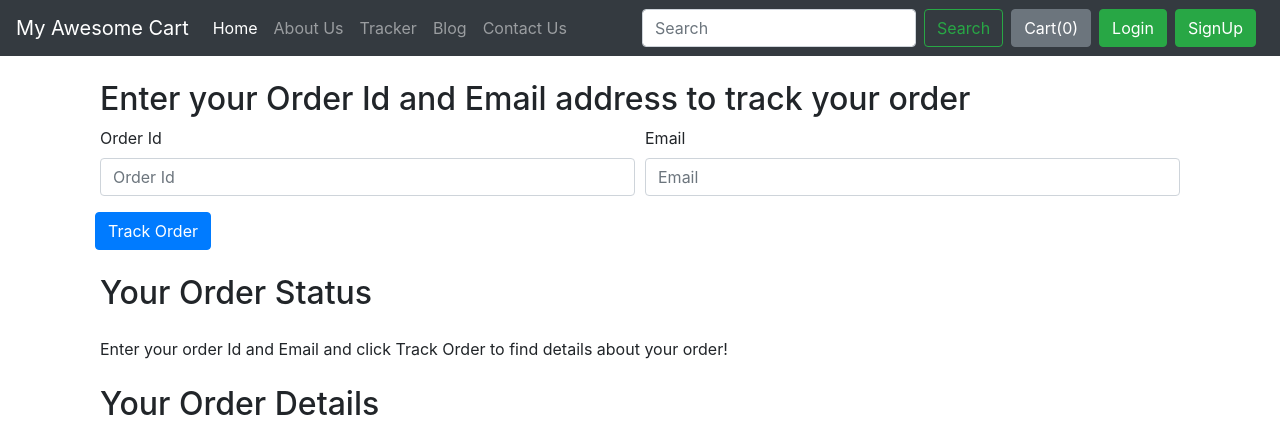
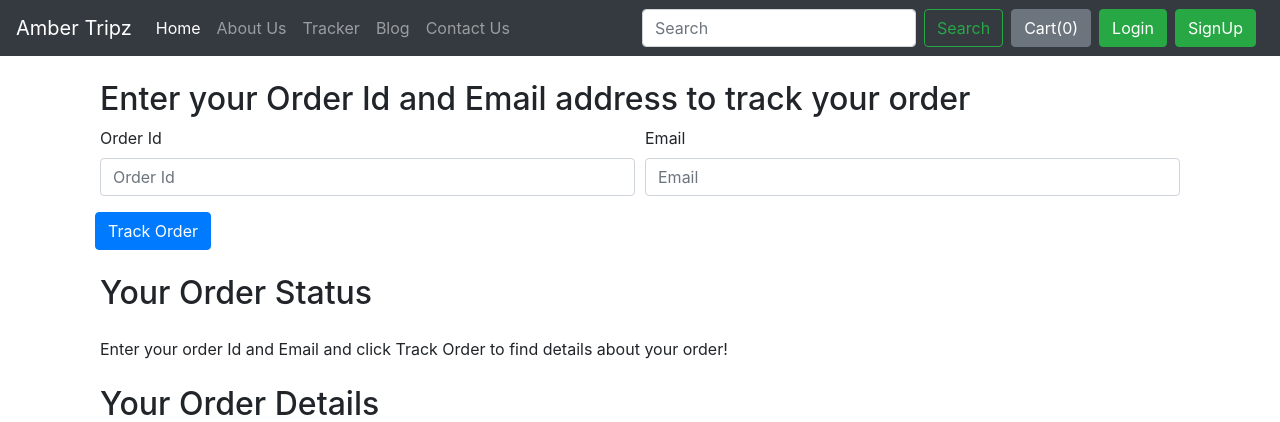
Before and after one commit to pankaj-visys/First-Website, a Django app: page /shop/tracker/ in a window 1280 px wide. Shown: the top 422 px of the page. Run offline with Django 4.2, Linux system fonts and the light colour scheme; some libraries are stand-ins or nearby versions.

```diff
--- a/mac/shop/templates/shop/basic.html
+++ b/mac/shop/templates/shop/basic.html
@@ -16,7 +16,7 @@
   <body>
 
     <nav class="navbar navbar-expand-lg navbar-dark bg-dark">
-  <a class="navbar-brand" href="/shop">My Awesome Cart</a>
+  <a class="navbar-brand" href="/shop">Amber Tripz</a>
   <button class="navbar-toggler" type="button" data-toggle="collapse" data-target="#navbarSupportedContent" aria-controls="navbarSupportedContent" aria-expanded="false" aria-label="Toggle navigation">
     <span class="navbar-toggler-icon"></span>
   </button>
--- a/mac/shop/templates/shop/checkout.html
+++ b/mac/shop/templates/shop/checkout.html
@@ -1,5 +1,5 @@
 {% extends 'shop/basic.html' %}
-{% block title%} Checkout - My Awesome Cart{% endblock %}
+{% block title%} Checkout - Amber Tripz {% endblock %}
 {% block body %}
 <div class="container">
     <div class="col my-4">
--- a/mac/shop/templates/shop/prodView.html
+++ b/mac/shop/templates/shop/prodView.html
@@ -1,5 +1,5 @@
 {% extends 'shop/basic.html' %}
-{% block title %} {{product.product_name}} -- My Awesome Cart{% endblock %}
+{% block title %} {{product.product_name}} -- Amber Tripz {% endblock %}
 {% block body %}
 <div class="container my-4">
     <div class="row">
--- a/mac/shop/templates/shop/tracker.html
+++ b/mac/shop/templates/shop/tracker.html
@@ -1,5 +1,5 @@
 {% extends 'shop/basic.html' %}
-{% block title%} My Awesome Cart Tracker{% endblock %}
+{% block title%} Amber Tripz - Tracker{% endblock %}
 {% block body %}
 <div class="container">
     <div class="col my-4">
```
